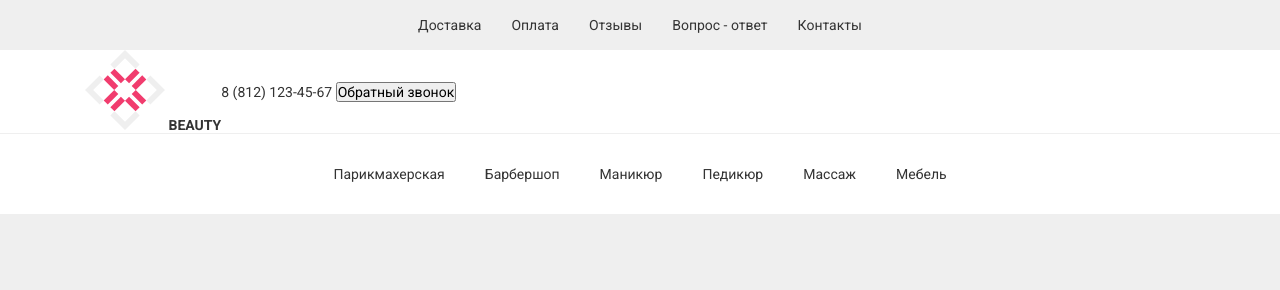
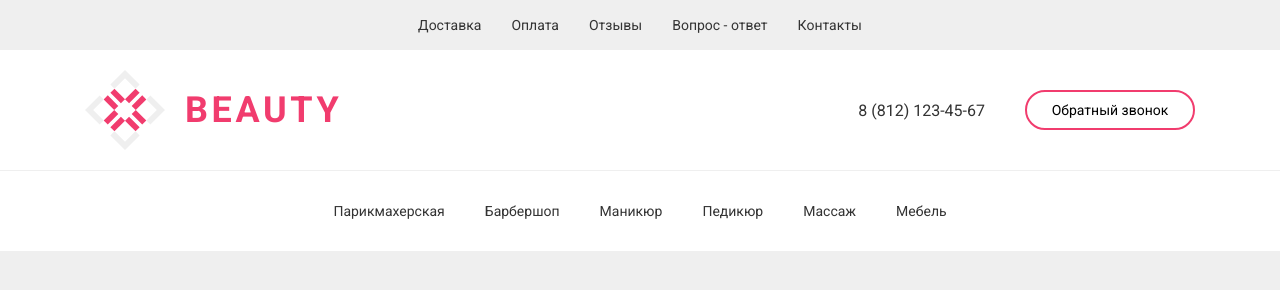
Before and after one commit to FomenkoAndrey/20221028_____beauty, a plain HTML site: page index.html in a window 1280 px wide. Drawn offline with Linux system fonts and the light colour scheme.

Commit message:
оформили шапку

```diff
--- a/assets/css/style.css
+++ b/assets/css/style.css
@@ -3,9 +3,14 @@
   --color-gray: #333333;
   --color-light: #efefef;
   --color-white: #ffffff;
+  --color-accent: #f13c6e;
 
   --container-width: 1110px;
   --gap: 20px;
+  --gap-xs: 10px;
+  --gap-sm: 15px;
+  --gap-lg: 30px;
+  --gap-xl: 40px;
 
   --font-family: "Roboto", sans-serif;
   --font-size: 16px;
@@ -40,8 +45,6 @@ a {
   margin-inline: auto;
 }
 
-.header {
-}
 .navbar-secondary {
   min-height: 50px;
   display: flex;
@@ -54,8 +57,6 @@ a {
   flex-wrap: wrap;
   gap: 0 10px;
 }
-.navbar-secondary__item {
-}
 .navbar-secondary__link {
   display: block;
   padding: 7px 10px;
@@ -64,26 +65,43 @@ a {
 .navbar-info {
   background-color: var(--color-white);
   margin-bottom: 1px;
+  padding: var(--gap);
 }
 .navbar-info__container {
   display: flex;
   align-items: center;
+  justify-content: space-between;
 }
 
-.logo {
-}
 .logo__link {
-}
-.logo__image {
+  display: flex;
+  align-items: center;
+  gap: var(--gap);
 }
 .logo__title {
+  font-weight: 700;
+  font-size: 36px;
+  line-height: 42px;
+  letter-spacing: 0.1em;
+  color: var(--color-accent);
 }
 
 .feedback {
+  display: flex;
+  gap: var(--gap-xl);
+  align-items: center;
 }
 .feedback__phone {
+  font-size: 1rem;
+  line-height: 19px;
 }
 .feedback__button {
+  line-height: 16px;
+  background: var(--color-white);
+  border: 2px solid var(--color-accent);
+  border-radius: 40px;
+  min-width: 170px;
+  height: 40px;
 }
 
 .navbar-primary {
@@ -99,8 +117,6 @@ a {
   justify-content: center;
   gap: 0 20px;
 }
-.navbar-primary__item {
-}
 .navbar-primary__link {
   display: block;
   padding: 7px 10px;
```
